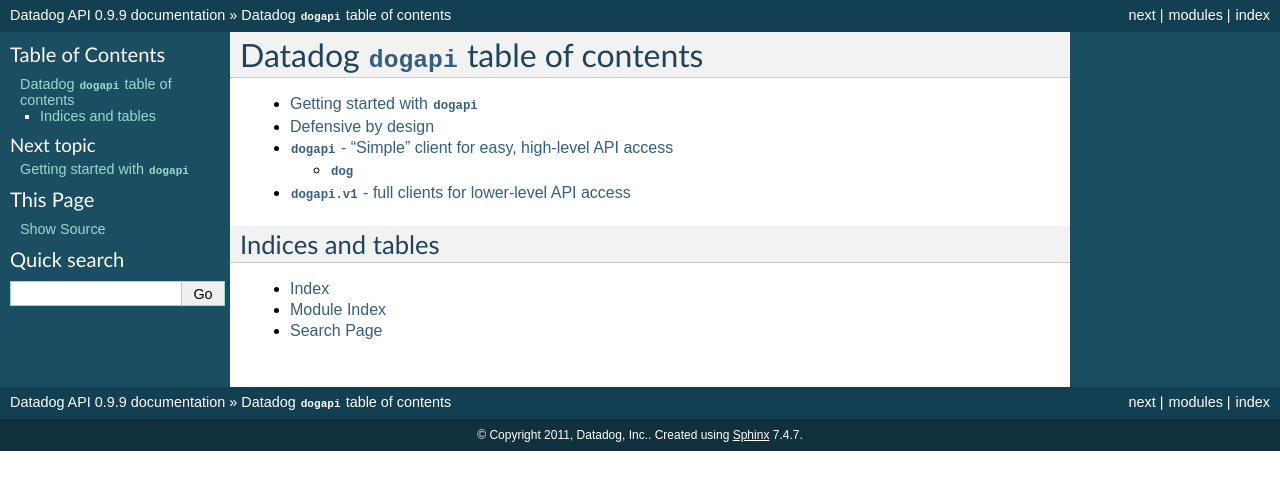
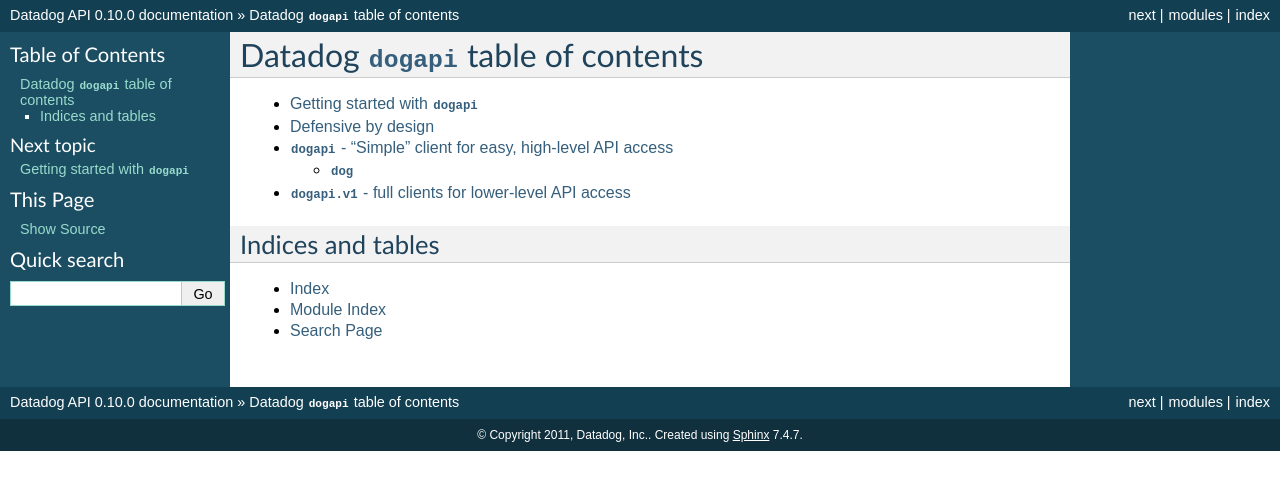
Before and after one commit to DataDog/dogapi, a Sphinx documentation site: the page built from doc/index.rst, in a window 1280 px wide. Shown: the top 490 px of the page. Built offline with Sphinx 7.4.7, drawn with Linux system fonts in a browser that asks for light colours.

Commit message:
missed version number in docs

```diff
--- a/doc/conf.py
+++ b/doc/conf.py
@@ -50,7 +50,7 @@
 # The short X.Y version.
 version = 'v1'
 # The full version, including alpha/beta/rc tags.
-release = '0.9.9'
+release = '0.10.0'
 
 # The language for content autogenerated by Sphinx. Refer to documentation
 # for a list of supported languages.
```
